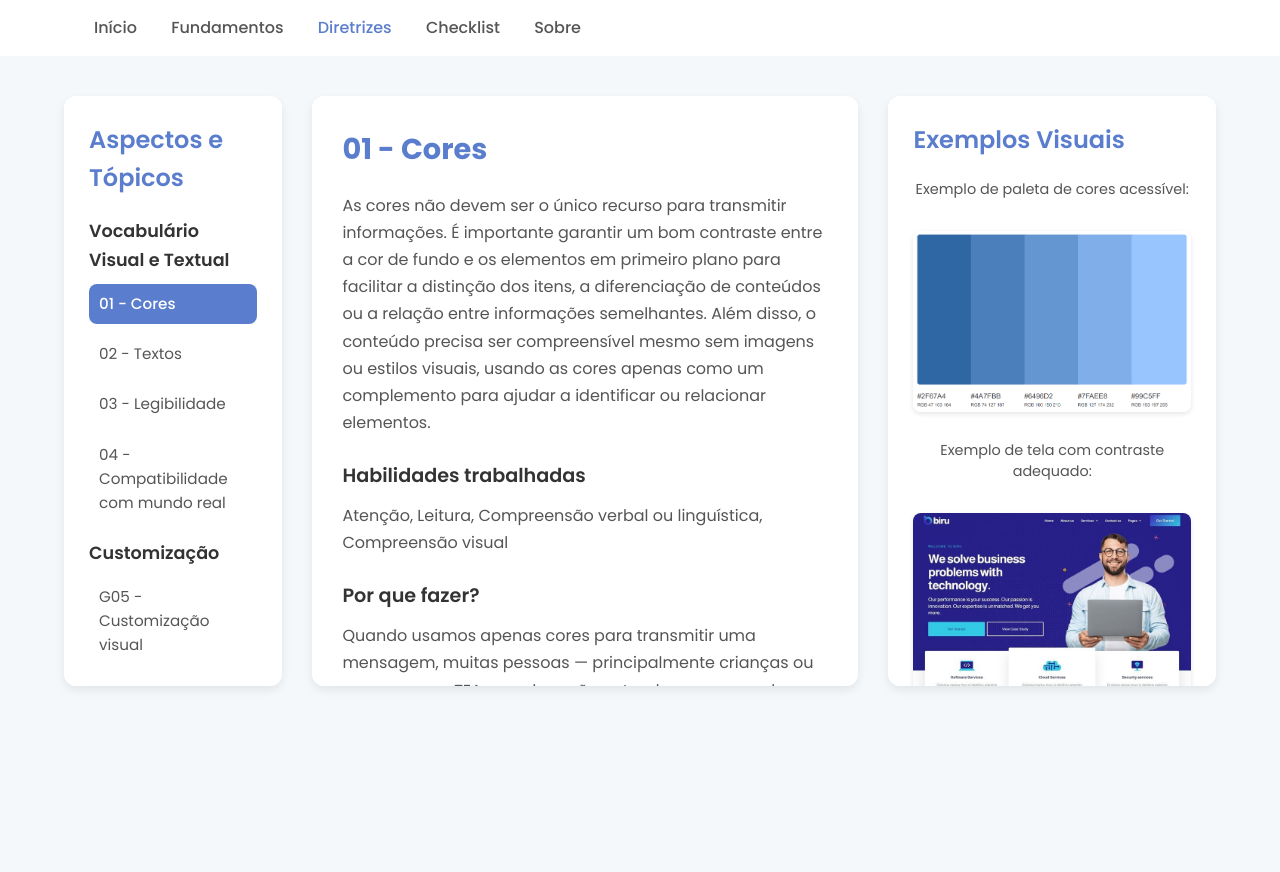
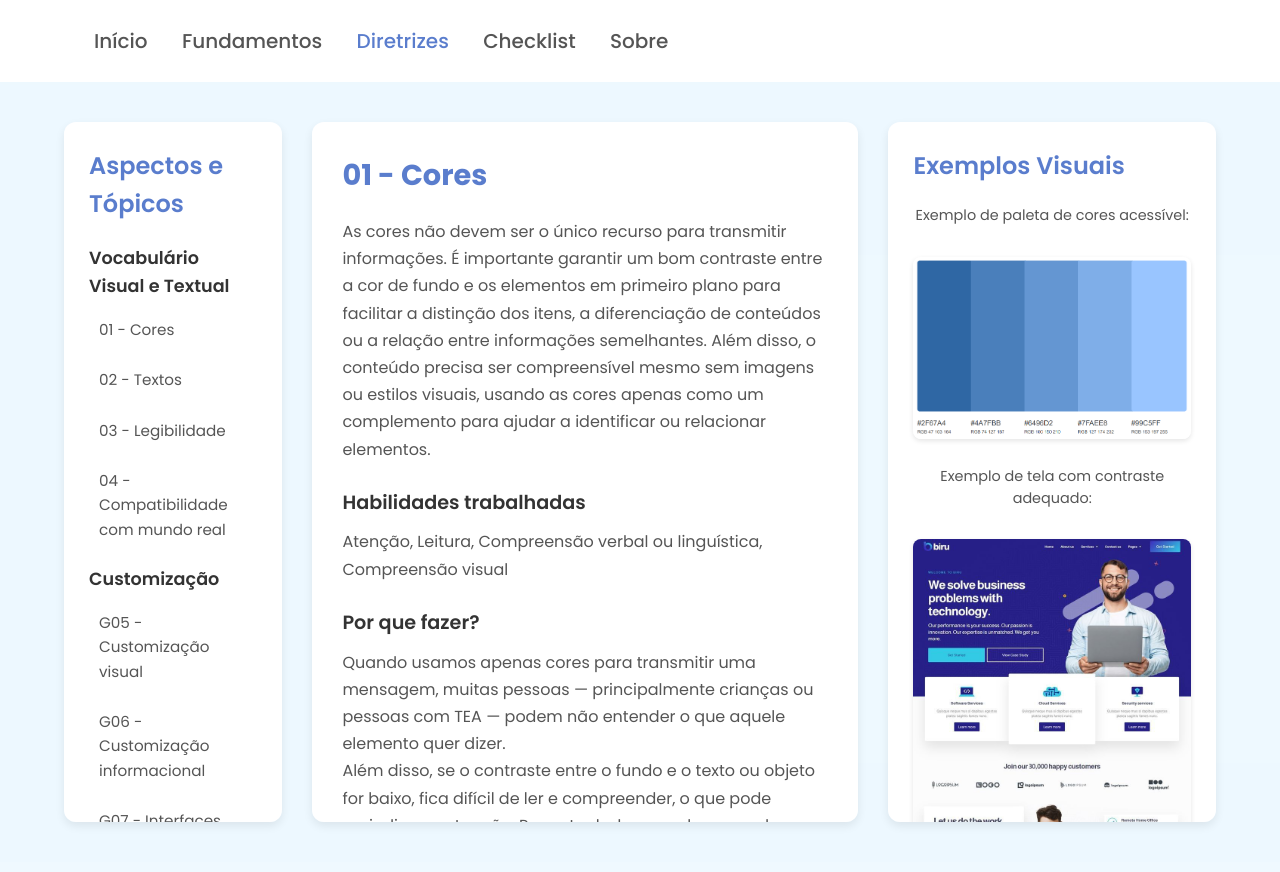
Before and after one commit to wsprego/MeuTCC, a plain HTML site: page diretriz/index.html in a window 1280 px wide. Shown: the top 872 px of the page. Drawn offline with Linux system fonts and the light colour scheme.

Commit message:
dados novos

```diff
--- a/checlist/style.css
+++ b/checlist/style.css
@@ -1,7 +1,7 @@
 :root {
     /* Mantenha as variáveis de cor e fonte existentes do seu style.css */
     --primary-blue: #5a7dcd;
-    --light-blue-bg: #f5f8fa;
+    --light-blue-bg: #eef9ffe7;;
     --text-color-dark: #333;
     --text-color-light: #555;
     --button-bg: #8ba8e6;
@@ -31,7 +31,7 @@ body {
     display: flex;
     justify-content: space-between;
     align-items: center;
-    padding: 15px 5%;
+    padding: 25px 5%;
     background-color: var(--card-bg);
     box-shadow: 0 2px 4px rgba(0,0,0,0.05);
 }
@@ -41,6 +41,7 @@ body {
     text-decoration: none;
     margin-left: 30px;
     font-weight: 500;
+    font-size: 20px;
     transition: color 0.3s ease;
 }
 
--- a/diretriz/script.js
+++ b/diretriz/script.js
@@ -5,7 +5,7 @@ const guidelinesData = {
         title: "01 - Cores",
         description: `As cores não devem ser o único recurso para transmitir informações. É importante garantir um bom contraste entre a cor de fundo e os elementos em primeiro plano para facilitar a distinção dos itens, a diferenciação de conteúdos ou a relação entre informações semelhantes. Além disso, o conteúdo precisa ser compreensível mesmo sem imagens ou estilos visuais, usando as cores apenas como um complemento para ajudar a identificar ou relacionar elementos.`,
         skills: "Atenção, Leitura, Compreensão verbal ou linguística, Compreensão visual",
-        why: `Quando usamos apenas cores para transmitir uma mensagem, muitas pessoas — principalmente crianças ou pessoas com TEA — podem não entender o que aquele elemento quer dizer. <br>Além disso, se o contraste entre o fundo e o texto ou objeto for baixo, fica difícil de ler e compreender, o que pode prejudicar a atenção. Por outro lado, cores bem usadas e com bom contraste ajudam a guiar o olhar, separar informações e organizar melhor o conteúdo.`,
+        why: `Quando usamos apenas cores para transmitir uma mensagem, muitas pessoas — principalmente crianças ou pessoas com TEA — podem não entender o que aquele elemento quer dizer. <br> Além disso, se o contraste entre o fundo e o texto ou objeto for baixo, fica difícil de ler e compreender, o que pode prejudicar a atenção. Por outro lado, cores bem usadas e com bom contraste ajudam a guiar o olhar, separar informações e organizar melhor o conteúdo.`,
         how: `Escolha cores de fundo diferentes das cores dos elementos em primeiro plano, garantindo contraste suficiente;
         Prefira fundos claros ou brancos, pois ajudam a destacar textos e objetos;
         Use cores para diferenciar seções ou para mostrar que elementos estão relacionados, mas sempre com apoio de texto ou ícones;
@@ -26,7 +26,7 @@ const guidelinesData = {
         title: "02 - Textos",
         description: "Use sempre uma linguagem simples, tanto no texto quanto nos elementos visuais. Evite jargões, erros de ortografia, metáforas, abreviações ou siglas difíceis. Escolha termos, expressões, nomes e símbolos que sejam familiares e fáceis de entender para o seu público.",
         skills: "Atenção, leitura, compreensão verbal ou linguística.",
-        why: "Pessoas com TEA podem ter dificuldade para entender textos longos, complexos ou com linguagem figurada. Metáforas, expressões populares ou textos com muitos detalhes podem confundir ou distrair, dificultando a compreensão. <br>Além disso, textos simples ajudam a manter a atenção e facilitam a aprendizagem de vocabulário, principalmente no caso de crianças.",
+        why: "Pessoas com TEA podem ter dificuldade para entender textos longos, complexos ou com linguagem figurada. Metáforas, expressões populares ou textos com muitos detalhes podem confundir ou distrair, dificultando a compreensão. <br> Além disso, textos simples ajudam a manter a atenção e facilitam a aprendizagem de vocabulário, principalmente no caso de crianças.",
         how: "Use uma linguagem clara, objetiva e fácil de entender; Evite jargões técnicos, expressões regionais ou palavras difíceis; Não use metáforas, linguagem figurada ou textos que possam ser interpretados de formas diferentes; Evite abreviações e siglas que não sejam amplamente conhecidas; Prefira textos curtos, sem parágrafos muito longos; Escreva rótulos e botões de forma clara e consistente, usando termos simples e diretos.; Escolha palavras e nomes que façam sentido para todos os usuários, não apenas para quem conhece uma área ou contexto específico; Utilize símbolos e ícones que sejam fáceis de reconhecer, com formas claras e contornos que ajudem a identificar o que representam.",
         examples: [
             { type: "text", content: "Exemplo de texto claro e direto:" },
@@ -52,7 +52,7 @@ const guidelinesData = {
     "compatibilidade_mundo_real": {
         group: "Vocabulário Visual e Textual",
         title: "04 - Compatibilidade com mundo real",
-        description: "Os ícones, imagens, nomes de botões e menus devem ser parecidos com o que as pessoas já conhecem na vida real. Eles precisam representar ações concretas e do dia a dia, para que sejam fáceis de reconhecer. <br>Pessoas com TEA podem ter dificuldade para entender metáforas ou imagens que exigem imaginação. Por isso, é importante usar elementos visuais que sejam claros e baseados em situações reais. Em sites e aplicativos para crianças, essa prática também ajuda no aprendizado de novas palavras e ações que poderão usar no cotidiano.",
+        description: "Os ícones, imagens, nomes de botões e menus devem ser parecidos com o que as pessoas já conhecem na vida real. Eles precisam representar ações concretas e do dia a dia, para que sejam fáceis de reconhecer. <br> Pessoas com TEA podem ter dificuldade para entender metáforas ou imagens que exigem imaginação. Por isso, é importante usar elementos visuais que sejam claros e baseados em situações reais. Em sites e aplicativos para crianças, essa prática também ajuda no aprendizado de novas palavras e ações que poderão usar no cotidiano.",
         skills: "Memorização, atenção, leitura, compreensão verbal, compreensão visual.",
         why: "Pessoas com TEA podem não entender imagens ou símbolos abstratos, fantasiosos ou que representem algo de forma indireta. Usar ações, ícones e elementos parecidos com o mundo real facilita o reconhecimento e torna a interação mais intuitiva.",
         how: "Escolha ícones e imagens que mostrem claramente ações reais, evitando metáforas; Prefira símbolos que as pessoas já veem ou usam no dia a dia; Para crianças, use ações e interações que elas possam aprender e aplicar na vida real; Em dispositivos móveis (como tablets), aproveite gestos e toques já conhecidos, como arrastar ou deslizar; Use imagens, gráficos e personagens que ajudem a manter o foco e a entender melhor as tarefas; Relacione as atividades com experiências comuns e habilidades que a criança já conhece; Reproduza ações, objetos e interações que sejam familiares e fáceis de identificar.",
@@ -65,10 +65,10 @@ const guidelinesData = {
     "customizacao_visual": {
         group: "Customização",
         title: "G05 - Customização visual",
-        description: "Permitir que o usuário personalize aspectos visuais da interface, como tamanho da fonte, cores e contraste.",
-        skills: "Atenção, Compreensão visual",
-        why: "A personalização visual permite que usuários com diferentes necessidades visuais e sensoriais ajustem a interface para seu conforto e legibilidade.",
-        how: "Ofereça opções de tema (claro/escuro), ajuste de tamanho de fonte, e controle de contraste. Utilize CSS custom properties para facilitar a implementação.",
+        description: "A customização visual consiste em oferecer ao usuário a possibilidade de ajustar elementos da interface — como cores, tamanho de texto, fontes e sons — de acordo com suas preferências. Essa flexibilidade permite que cada pessoa adapte a experiência de uso para torná-la mais confortável e adequada às suas necessidades.",
+        skills: "Atenção, leitura, compreensão verbal ou linguística, compreensão visual e adaptação a mudanças ou transições.",
+        why: "Pessoas no espectro autista (TEA) apresentam uma grande diversidade de preferências visuais e sensoriais, o que torna difícil identificar padrões universais. Uma cor que pode ser agradável para uma pessoa pode ser incômoda para outra. Por isso, oferecer opções de personalização garante maior inclusão, permitindo que cada indivíduo configure a interface de forma mais adequada à sua experiência sensorial e cognitiva.",
+        how: "Disponibilize controles para ajuste do tamanho do texto, mesmo que navegadores já possuam funções nativas; Permita alterar esquemas de cores, incluindo um modo de alto contraste; Ofereça opções para escolher diferentes fontes tipográficas; Possibilite a personalização de sons e vozes utilizadas em botões com narração; Forneça configurações para alterar o posicionamento da navegação e controlar a execução de sons ou narrativas.",
         examples: [
             { type: "text", content: "Exemplo de seletor de tema (claro/escuro):" },
             { type: "image", src: "https://placehold.co/200x80/f5f8fa/333333?text=Botão+Tema", alt: "Botão de tema claro/escuro" }
@@ -77,10 +77,10 @@ const guidelinesData = {
     "customizacao_informacional": {
         group: "Customização",
         title: "G06 - Customização informacional",
-        description: "Permitir que o usuário personalize o tipo e a quantidade de informação exibida.",
-        skills: "Atenção, Compreensão verbal ou linguística",
-        why: "Pessoas com TEA podem ser sobrecarregadas por excesso de informação. A customização informacional ajuda a reduzir a carga cognitiva.",
-        how: "Ofereça filtros para dados, opções para ocultar/mostrar detalhes, e a capacidade de reordenar ou priorizar informações.",
+        description: "A customização informacional consiste em permitir que o usuário escolha como deseja receber as informações, seja por meio de texto, áudio ou imagens. Essa flexibilidade é especialmente importante para pessoas no espectro autista (TEA), pois reconhece que cada indivíduo pode ter diferentes formas de processar e compreender conteúdos.",
+        skills: "Atenção, leitura, compreensão visual, adaptação a mudanças",
+        why: "Indivíduos com TEA podem apresentar sensibilidades e preferências distintas: alguns são mais receptivos a estímulos visuais, outros a estímulos sonoros, e há aqueles que necessitam de textos ou narrativas para compreender melhor as informações. Assim, embora seja recomendável oferecer múltiplas formas de apresentação (representações redundantes), também é essencial dar ao usuário o controle para escolher as que mais se adequam às suas necessidades. <br> Por exemplo, crianças em fase de letramento podem preferir imagens e instruções sonoras em vez de textos escritos..",
+        how: "Permitir que botões exibam apenas texto, apenas símbolos ou a combinação de ambos; Tornar sons, incluindo músicas, opcionais e com controle de volume; Disponibilizar opções para alterar cores, fontes e vozes utilizadas em botões narrados; Permitir personalizar as cores e sons do site ou aplicação.",
         examples: [
             { type: "text", content: "Exemplo de filtro de informações (mostrar/ocultar):" },
             { type: "image", src: "https://placehold.co/250x100/f5f8fa/333333?text=Filtro+Informações", alt: "Exemplo de filtro de informações" }
@@ -89,10 +89,10 @@ const guidelinesData = {
     "interfaces_flexiveis": {
         group: "Customização",
         title: "G07 - Interfaces flexíveis",
-        description: "Criar interfaces que se adaptam a diferentes formas de interação e dispositivos.",
-        skills: "Interação, Atenção",
-        why: "A flexibilidade garante que a interface seja utilizável por pessoas com diferentes habilidades motoras, cognitivas ou que utilizam tecnologias assistivas.",
-        how: "Implemente design responsivo, suporte a navegação por teclado, e garanta que todos os elementos interativos sejam acessíveis por mouse, toque e teclado.",
+        description: "Interfaces flexíveis permitem que o usuário personalize tanto a quantidade quanto a disposição dos elementos na tela, além de ajustar funcionalidades conforme suas necessidades e preferências. Essa abordagem é especialmente relevante para pessoas no espectro autista (TEA), pois reconhece que cada indivíduo interage de forma única com sistemas digitais. <br> Ao oferecer a possibilidade de adaptação do layout e dos recursos, o site ou aplicação torna-se mais inclusivo, acessível e confortável para diferentes perfis de usuários.",
+        skills: "Atenção, leitura, compreensão visual, adaptação a mudanças e organização de informações.",
+        why: "Para muitas pessoas com TEA, a previsibilidade e o controle sobre a experiência digital reduzem a ansiedade e aumentam o engajamento. Permitir ajustes na interface possibilita que o usuário adeque o conteúdo e as funcionalidades de forma que se sinta seguro e confortável. <br>Além disso, pais, educadores e terapeutas podem configurar a plataforma para atender às necessidades específicas de cada pessoa, personalizando desde elementos visuais até a forma de interação.",
+        how: "Personalização de conteúdo: possibilitar que o usuário adicione elementos familiares ou significativos, como fotos pessoais, ícones conhecidos ou personagens preferidos, especialmente úteis para crianças; Controle da complexidade visual: permitir o ajuste da quantidade de elementos exibidos na tela, facilitando a concentração e evitando sobrecarga sensorial; Organização e acompanhamento: incluir recursos para ordenar atividades, salvar progresso e indicar a conclusão de tarefas — recurso essencial para atividades longas ou com múltiplas etapas; Flexibilidade de interação: oferecer diferentes formas de realizar a mesma tarefa (toque, arraste, comando de voz etc.), considerando particularidades do TEA, como dificuldades motoras ou sensoriais; Configurações salvas: permitir que as preferências do usuário sejam armazenadas, garantindo que ele não precise reconfigurar a aplicação a cada uso.",
         examples: [
             { type: "text", content: "Exemplo de layout responsivo (desktop):" },
             { type: "image", src: "https://placehold.co/400x200/5a7dcd/ffffff?text=Desktop+Layout", alt: "Layout de desktop" },
@@ -103,10 +103,10 @@ const guidelinesData = {
     "modo_leitura": {
         group: "Customização",
         title: "G08 - Modo de leitura",
-        description: "Oferecer um modo de leitura simplificado que remove distrações e foca no conteúdo principal.",
-        skills: "Leitura, Atenção",
-        why: "Um modo de leitura pode ser extremamente benéfico para pessoas com TEA ou TDAH, pois minimiza estímulos visuais e foca a atenção no texto.",
-        how: "Crie um botão para ativar/desativar o modo de leitura que ajusta o layout, remove barras laterais, anúncios e usa uma tipografia otimizada para leitura.",
+        description: "O modo de leitura é um recurso que permite ao usuário focar exclusivamente no conteúdo textual, ocultando elementos visuais desnecessários e minimizando distrações. Esse recurso é especialmente importante em sites e aplicações voltados para atividades que exigem leitura, atenção e compreensão, sendo altamente recomendável para contextos educativos ou informativos, principalmente para pessoas no espectro autista (TEA). <br>Quando ativado, o modo de leitura remove menus, banners, anúncios e outros elementos que possam competir pela atenção, exibindo apenas o texto em um formato limpo, com cores suaves e espaçamento adequado. Esse recurso pode ser semelhante ao “modo de impressão”, que também apresenta o conteúdo de forma simplificada e organizada.",
+        skills: "Atenção, leitura, compreensão visual, capacidade de manter o foco e adaptação a mudanças ou transições.",
+        why: "Pessoas com TEA podem apresentar maior sensibilidade a estímulos visuais e dificuldade em manter a atenção quando há muitos elementos competindo pelo foco na tela. O modo de leitura ajuda a criar um ambiente mais calmo e organizado, reduzindo a sobrecarga sensorial e aumentando a eficiência na absorção das informações. <br>Além disso, ele beneficia não apenas o público-alvo, mas qualquer pessoa que precise ler textos longos sem distrações, como estudantes, pesquisadores e profissionais.",
+        how: "Ativação simples: incluir um botão ou atalho de teclado para ativar e desativar rapidamente o modo de leitura.; Ajustes de personalização: permitir a alteração do tamanho e do tipo da fonte, do espaçamento entre linhas e das margens para facilitar a leitura.; Opções visuais: incluir modos de contraste (alto contraste, modo escuro, modo sépia) para atender diferentes necessidades visuais.; Modo de impressão integrado: permitir que o mesmo layout limpo seja usado tanto para leitura quanto para impressão, garantindo que o texto seja impresso sem elementos irrelevantes.; Configurações persistentes: salvar as preferências do usuário para que, ao retornar ao site ou aplicação, ele encontre o ambiente configurado conforme sua necessidade.; Compatibilidade com leitores de tela: garantir que o modo de leitura seja acessível também para usuários que utilizam tecnologias assistivas.",
         examples: [
             { type: "text", content: "Exemplo de botão 'Modo de Leitura':" },
             { type: "image", src: "https://placehold.co/150x50/8ba8e6/ffffff?text=Modo+Leitura", alt: "Botão Modo de Leitura" }
@@ -181,7 +181,6 @@ document.addEventListener('DOMContentLoaded', () => {
     function updateContent(topicKey) {
     const topic = guidelinesData[topicKey];
 
-        // Clear previous content
     guidelineDetails.innerHTML = '';
     guidelineExamples.innerHTML = '';
 
@@ -191,7 +190,6 @@ document.addEventListener('DOMContentLoaded', () => {
         return;
     }
 
-        // Update middle column (details)
     const detailsHtml = `
         <h2>${topic.title}</h2>
         <p>${topic.description}</p>
@@ -200,33 +198,26 @@ document.addEventListener('DOMContentLoaded', () => {
         <h3>Por que fazer?</h3>
         <p>${topic.why}</p>
         <h3>Como fazer?</h3>
-            <p>${topic.how}</p>
+        <ul>
+            ${topic.how.split(';').map(item => `<li>${item.trim()}</li>`).join('')}
+        </ul>
     `;
     guidelineDetails.innerHTML = detailsHtml;
 
-        // Update right column (examples)
     topic.examples.forEach(example => {
         const exampleItem = document.createElement('div');
         exampleItem.classList.add('example-item');
         if (example.type === "text") {
             exampleItem.innerHTML = `<p>${example.content}</p>`;
         } else if (example.type === "image") {
-                exampleItem.innerHTML = `<img src="${example.src}" alt="${example.alt || ''}"><p>${example.content || ''}</p>`;
+            exampleItem.innerHTML = `<img src="${example.src}" alt="${example.alt}">`;
         } else if (example.type === "html") {
-                exampleItem.innerHTML = example.content; // Directly inject HTML
+            exampleItem.innerHTML = example.content;
         }
         guidelineExamples.appendChild(exampleItem);
     });
+}
 
-        // Update active class for sidebar links
-        document.querySelectorAll('.guidelines-nav ul li a').forEach(link => {
-            link.classList.remove('active-topic');
-        });
-        const activeLink = document.querySelector(`.guidelines-nav ul li a[data-topic="${topicKey}"]`);
-        if (activeLink) {
-            activeLink.classList.add('active-topic');
-        }
-    }
 
     // Handle clicks on sidebar links
     guidelinesList.addEventListener('click', (event) => {
--- a/diretriz/style.css
+++ b/diretriz/style.css
@@ -1,6 +1,6 @@
 :root {
     --primary-blue: #5a7dcd; /* Approximate blue from the button/links */
-    --light-blue-bg: #f5f8fa; /* A very light blue/off-white for backgrounds */
+    --light-blue-bg: #eef9ffe7; /* A very light blue/off-white for backgrounds */
     --text-color-dark: #333;
     --text-color-light: #555;
     --button-bg: #8ba8e6; /* Smoother blue for button */
@@ -29,7 +29,7 @@ body {
     display: flex;
     justify-content: space-between;
     align-items: center;
-    padding: 15px 5%;
+    padding: 25px 5%;
     background-color: var(--card-bg); /* Assuming the header is white */
     box-shadow: 0 2px 4px rgba(0,0,0,0.05);
 }
@@ -39,6 +39,7 @@ body {
     text-decoration: none;
     margin-left: 30px;
     font-weight: 500;
+    font-size: 20px;
     transition: color 0.3s ease;
 }
 
@@ -65,8 +66,8 @@ body {
     gap: 30px;
     padding: 40px 5%;
     background-color: var(--light-blue-bg);
-    min-height: calc(100vh - 120px); /* Ocupa toda a altura da viewport menos o header */
-    margin-bottom: 40px; /* Espaço antes do footer */
+    min-height: calc(100vh - 80px); /* Ocupa toda a altura da viewport menos o header */
+    margin-bottom: 10px; /* Espaço antes do footer */
 }
 
 /* Left Sidebar (Topics List) */
@@ -76,7 +77,7 @@ body {
     box-shadow: 0 4px 10px rgba(0,0,0,0.08);
     padding: 25px;
     overflow-y: auto; /* Enable scrolling if content overflows */
-    max-height: calc(80vh - 50px); /* Adjust height to fit within main content area */
+    max-height: calc(90vh - 20px); /* Adjust height to fit within main content area */
 }
 
 .guidelines-sidebar h2 {
@@ -132,7 +133,7 @@ body {
     box-shadow: 0 4px 10px rgba(0,0,0,0.08);
     padding: 30px;
     overflow-y: auto; /* Enable scrolling if content overflows */
-    max-height: calc(80vh - 50px); /* Adjust height to fit */
+    max-height: calc(90vh - 20px); /* Adjust height to fit */
 }
 
 .guidelines-content-area h2 {
@@ -180,7 +181,7 @@ body {
     box-shadow: 0 4px 10px rgba(0,0,0,0.08);
     padding: 25px;
     overflow-y: auto; /* Enable scrolling if content overflows */
-    max-height: calc(80vh - 50px); /* Adjust height to fit */
+    max-height: calc(90vh - 20px); /* Adjust height to fit */
 }
 
 .guidelines-examples-area h2 {
@@ -208,6 +209,17 @@ body {
     color: var(--text-color-light);
     margin-top: 10px;
     line-height: 1.5;
+}
+
+.guideline-details ul {
+    padding-left: 20px; /* recuo dos marcadores */
+    margin-top: 8px;
+    margin-bottom: 12px;
+}
+
+.guideline-details li {
+    margin-bottom: 6px; /* espaçamento entre itens */
+    line-height: 1.4;
 }
 
 /* Responsive adjustments for Guidelines page */
@@ -254,7 +266,7 @@ body {
     padding: 40px 5%;
     font-size: 0.9em;
     position: relative;
-    margin-top: auto; /* Empurra o footer para baixo */
+    margin-top: -200px; /* Empurra o footer para baixo */
     transform: translateY(100%); /* Começa escondido */
     transition: transform 0.3s ease;
 }
--- a/fundamentos/style.css
+++ b/fundamentos/style.css
@@ -1,6 +1,6 @@
 :root {
     --primary-blue: #5a7dcd; /* Approximate blue from the button/links */
-    --light-blue-bg: #f5f8fa; /* A very light blue/off-white for backgrounds */
+    --light-blue-bg: #eef9ffe7;; /* A very light blue/off-white for backgrounds */
     --text-color-dark: #333;
     --text-color-light: #555;
     --button-bg: #8ba8e6; /* Smoother blue for button */
@@ -26,7 +26,7 @@ body {
     display: flex;
     justify-content: space-between;
     align-items: center;
-    padding: 15px 5%;
+    padding: 25px 5%;
     background-color: var(--card-bg); /* Assuming the header is white */
     box-shadow: 0 2px 4px rgba(0,0,0,0.05);
 }
@@ -36,6 +36,7 @@ body {
     text-decoration: none;
     margin-left: 30px;
     font-weight: 500;
+    font-size: 20px;
     transition: color 0.3s ease;
 }
 
--- a/inicio/style.css
+++ b/inicio/style.css
@@ -1,6 +1,6 @@
 :root {
     --primary-blue: #5a7dcd; /* Approximate blue from the button/links */
-    --light-blue-bg: #f5f8fa; /* A very light blue/off-white for backgrounds */
+    --light-blue-bg: #eef9ffe7;; /* A very light blue/off-white for backgrounds */
     --text-color-dark: #333;
     --text-color-light: #555;
     --button-bg: #8ba8e6; /* Smoother blue for button */
@@ -26,7 +26,7 @@ body {
     display: flex;
     justify-content: space-between;
     align-items: center;
-    padding: 15px 5%;
+    padding: 25px 5%;
     background-color: var(--card-bg); /* Assuming the header is white */
     box-shadow: 0 2px 4px rgba(0,0,0,0.05);
 }
@@ -36,6 +36,7 @@ body {
     text-decoration: none;
     margin-left: 30px;
     font-weight: 500;
+    font-size: 20px;
     transition: color 0.3s ease;
 }
 
```
Also changed, not shown: fundamentos/index.html (+4 -14 lines). Lines whose indentation alone changed are shown as unchanged.
